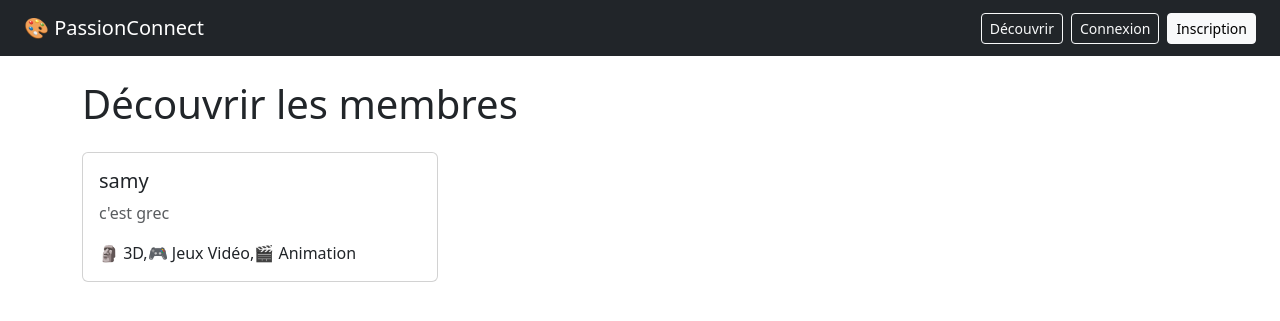
After one commit to H3rmann237/PassionConnect, a Flask app: page /decouverte in a window 1280 px wide. The commit adds this page. Shown: the top 321 px of the page. Run offline with Flask 3, Linux system fonts and the light colour scheme; data comes from the database, SQL or seed files in the repository.

Commit message:
Ajout de la page decouverte

```diff
--- a/app/__init__.py
+++ b/app/__init__.py
@@ -22,6 +22,8 @@ def create_app():
     from app.profil.routes import profil
     app.register_blueprint(profil)
 
+    from app.decouverte.routes import decouverte
+    app.register_blueprint(decouverte)
 
     @login_manager.user_loader
     def load_user(user_id):
--- /dev/null
+++ b/app/decouverte/routes.py
@@ -0,0 +1,20 @@
+from flask import Blueprint, render_template, url_for
+from database import get_db
+
+decouverte = Blueprint('decouverte',__name__)
+
+@decouverte.route('/decouverte')
+def page_decouverte():
+    db = get_db()
+    cursor = db.cursor()
+
+    poste = cursor.execute('''
+        SELECT user.id, user.username, user.bio, GROUP_CONCAT(passion.icone || ' ' || passion.nom) as passions
+        FROM user
+        JOIN user_passion ON user.id = user_passion.user_id
+        JOIN passion ON passion.id = user_passion.passion_id
+        GROUP BY user.id
+    ''').fetchall()
+    db.close()
+
+    return render_template('decouverte.html', poste=poste)
--- a/app/templates/base.html
+++ b/app/templates/base.html
@@ -9,12 +9,14 @@
 
     <nav class="navbar navbar-dark bg-dark px-4">
         <a class="navbar-brand" href="/">🎨 PassionConnect</a>
-        <div>
+        <div class="d-flex align-items-center gap-2">
+            <a href="/decouverte" class="btn btn-outline-light btn-sm">Découvrir</a>
             {% if current_user.is_authenticated %}
-                <span class="text-white me-3">Bonjour, {{ current_user.username }} !</span>
+                <a href="/profil" class="btn btn-outline-light btn-sm">Mon profil</a>
+                <span class="text-white">Bonjour, {{ current_user.username }} !</span>
                 <a href="/deconnexion" class="btn btn-outline-light btn-sm">Déconnexion</a>
             {% else %}
-                <a href="/connexion" class="btn btn-outline-light btn-sm me-2">Connexion</a>
+                <a href="/connexion" class="btn btn-outline-light btn-sm">Connexion</a>
                 <a href="/inscription" class="btn btn-light btn-sm">Inscription</a>
             {% endif %}
         </div>
--- /dev/null
+++ b/app/templates/decouverte.html
@@ -0,0 +1,19 @@
+{% extends 'base.html' %}
+{% block contenu %}
+    <h1 class="mb-4">Découvrir les membres</h1>
+    <div class="row">
+        {% for membre in poste %}
+        <div class="col-md-4 mb-4">
+            <div class="card h-100">
+                <div class="card-body">
+                    <h5 class="card-title">{{ membre.username }}</h5>
+                    <p class="card-text text-muted">
+                        {{ membre.bio or 'Aucune bio pour l instant.' }}
+                    </p>
+                    <p class="card-text">{{ membre.passions }}</p>
+                </div>
+            </div>
+        </div>
+        {% endfor %}
+    </div>
+{% endblock %}
--- a/config.py
+++ b/config.py
@@ -1,6 +1,6 @@
 import os
 
 class Config:
-    SECRET_KEY = 'change-moi-plus-tard'
+    SECRET_KEY = 'bof'
     SQLALCHEMY_DATABASE_URI = 'sqlite:///passionconnect.db'
     SQLALCHEMY_TRACK_MODIFICATIONS = False
```
Also changed, not shown: app/decouverte/__init__.py (added).
